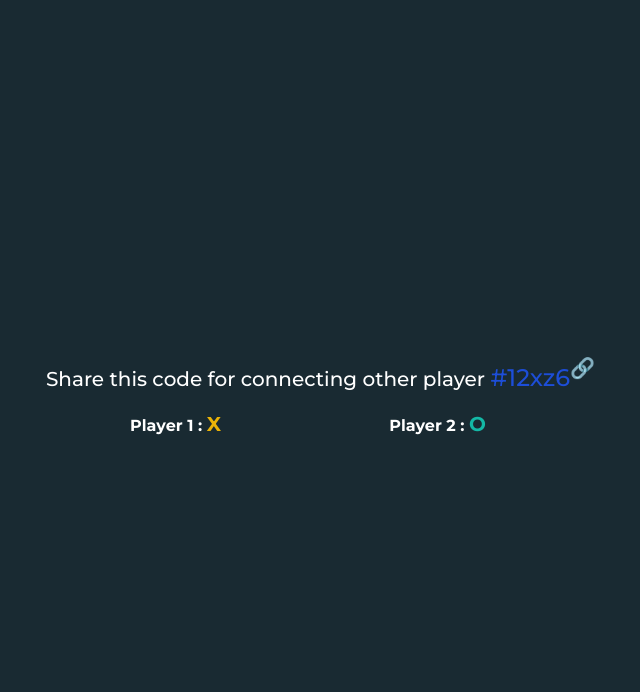
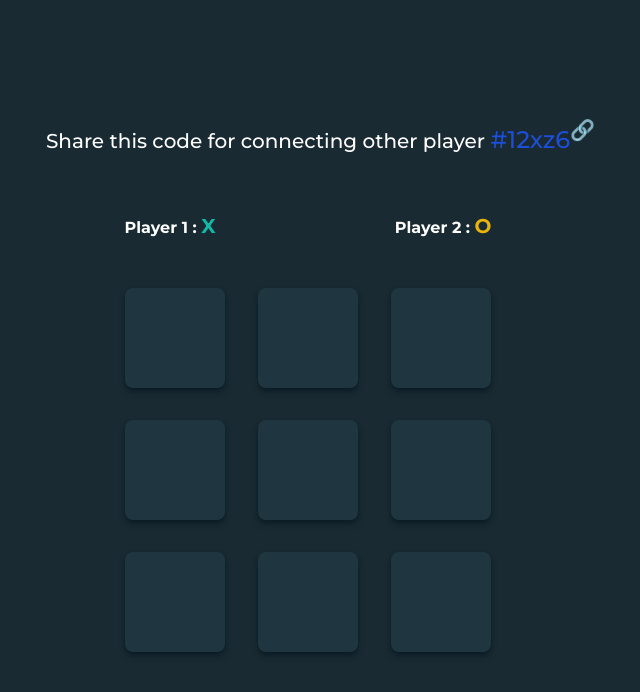
Before and after one commit to Rudresh-pandey/TicTacToe_online, a React (Vite) app: page /game in a window 1280 px wide. Shown: the top 692 px of the page, without its empty margins (332-972 px from the left). Built offline with nearby package versions, Linux system fonts and the light colour scheme.

Commit message:
Game Box design completed

```diff
--- a/src/index.css
+++ b/src/index.css
@@ -8,3 +8,9 @@
     background-color: #192a32;
     min-height: 100vh;
 }
+
+@layer components{
+    .box-design{
+        @apply bg-boxcolor shadow-md shadow-inputcolor rounded-lg
+    }
+}
--- a/src/pages/Game.tsx
+++ b/src/pages/Game.tsx
@@ -1,20 +1,66 @@
 function Game() {
+  const Game = [0, 0, 0, 0, 0, 0, 0, 0, 0];
+
   return (
     <div className="text-center flex h-screen text-white font-montserrat">
-      <div className="m-auto flex flex-col gap-4 ">
+      <div className="m-auto flex flex-col">
         <p className=" text-xl">
           Share this code for connecting other player{" "}
           <span className=" text-blue-700 text-2xl">#12xz6</span>{" "}
           <span className=" absolute -my-2 cursor-pointer">🔗</span>
         </p>
-        <div>
-          <div className=" flex justify-around font-bold">
+        <div className=" flex flex-col gap-4" style={{ padding: " 24px 15%" }}>
+          <div className=" flex justify-between font-bold my-8">
             <p>
-              Player 1 : <span className=" text-xl text-yellow-500">X</span>
+              Player 1 : <span className=" text-xl text-teal-500">X</span>
             </p>
             <p>
-              Player 2 : <span className=" text-xl  text-teal-500">O</span>
+              Player 2 : <span className=" text-xl text-yellow-500">O</span>
             </p>
+          </div>
+          <div className=" flex flex-col gap-8">
+            <div className=" flex justify-between">
+              <div
+                className=" box-design"
+                style={{ width: "100px", height: "100px" }}
+              ></div>
+              <div
+                className=" box-design"
+                style={{ width: "100px", height: "100px" }}
+              ></div>
+              <div
+                className=" box-design"
+                style={{ width: "100px", height: "100px" }}
+              ></div>
+            </div>
+            <div className=" flex justify-between">
+              <div
+                className=" box-design"
+                style={{ width: "100px", height: "100px" }}
+              ></div>
+              <div
+                className=" box-design"
+                style={{ width: "100px", height: "100px" }}
+              ></div>
+              <div
+                className=" box-design"
+                style={{ width: "100px", height: "100px" }}
+              ></div>
+            </div>
+            <div className=" flex justify-between">
+              <div
+                className=" box-design"
+                style={{ width: "100px", height: "100px" }}
+              ></div>
+              <div
+                className=" box-design"
+                style={{ width: "100px", height: "100px" }}
+              ></div>
+              <div
+                className=" box-design"
+                style={{ width: "100px", height: "100px" }}
+              ></div>
+            </div>
           </div>
         </div>
       </div>
--- a/tailwind.config.js
+++ b/tailwind.config.js
@@ -10,7 +10,8 @@ export default {
         "montserrat": ['Montserrat', 'san-sarif']
       },
       colors: {
-        "inputcolor": "#0b1c24"
+        "inputcolor": "#0b1c24",
+        "boxcolor": "#1F3540"
       }
     },
   },
```
